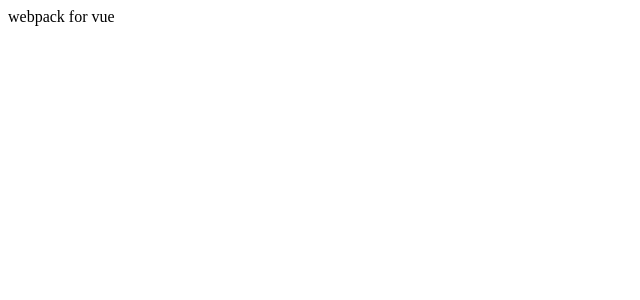
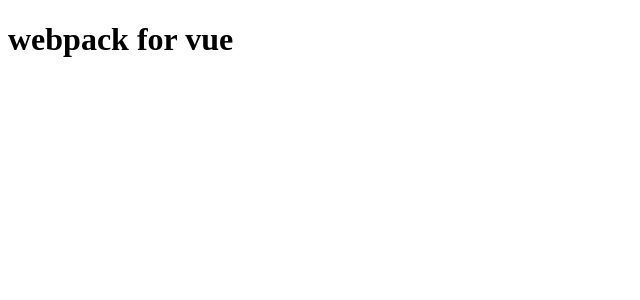
Before and after one commit to Jcanno/webpack-for-vue, a Vue app: page / in a window 1280 px wide. Shown: the top 300 px of the page, without its empty margins (0-640 px from the left). Built offline with nearby package versions, Linux system fonts and the light colour scheme.

Commit message:
feat:更新文档，调整代码

```diff
--- a/src/App.vue
+++ b/src/App.vue
@@ -1,7 +1,5 @@
 <template>
-	<div id="title">
-		webpack for vue
-	</div>
+	<h1>webpack for vue</h1>
 </template>
 
 <script>
@@ -16,13 +14,7 @@
 		}
 	},
 
-	methods: {
-		test() {
-			let str = 'example'
-			const a = import(/* webpackChunkName: "example" */'./dynamic');
-			console.log(a);
-		}
-	},
+	methods: {},
 
 	computed: {},
 
@@ -34,7 +26,5 @@
 
 
 <style lang='scss'>
-	#title {
-		color: black;
-	}
+
 </style>
--- a/src/dynamic.js
+++ /dev/null
@@ -1,5 +0,0 @@
-module.exports = {
-	name: 'Jacano',
-	age: 22,
-	sex: 'male'
-}
--- a/src/index.scss
+++ b/src/index.scss
@@ -1,3 +1,3 @@
-.example {
-	border: 1px;
+#example {
+	font-size: 15px;
 }
```
Also changed, not shown: src/index.js (+11 -9 lines), 4 other files (tests, documents, lock files or other folders).
